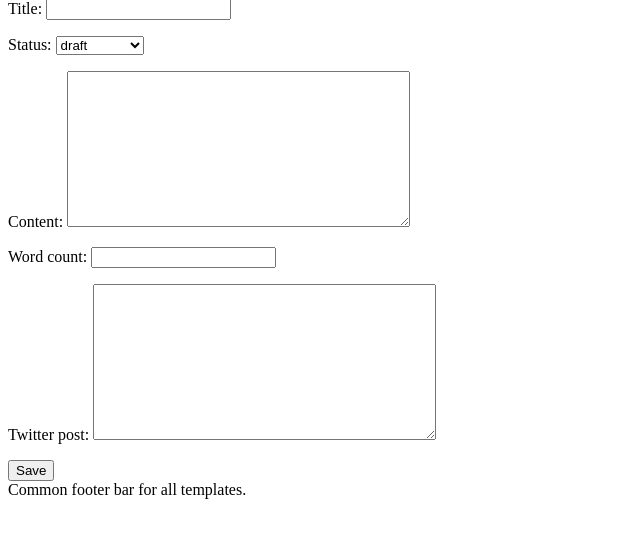
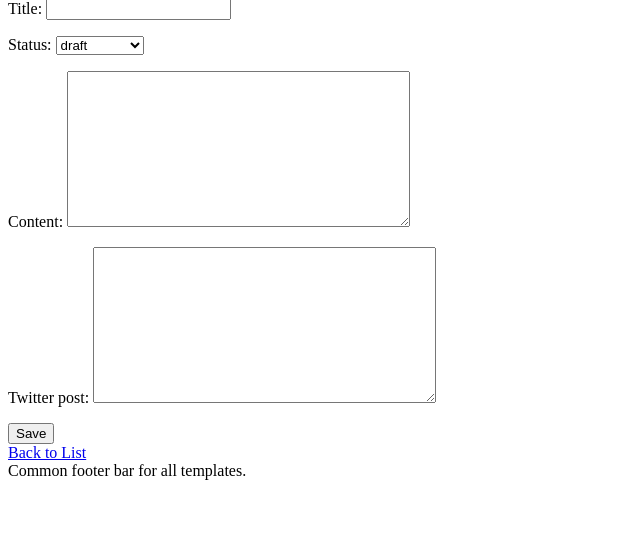
Before and after one commit to Jonikulov/Full-Stack-Django5-TailwindCSS-HTMX, a Django app: page /articles/create/ in a window 1280 px wide. Shown: the part 107-645 px from the top of the page, without its empty margins (0-640 px from the left). Run offline with Django 5.2, Linux system fonts and the light colour scheme.

Commit message:
customized views & model

```diff
--- a/8-Django-Course-Project/blog_app/forms.py
+++ b/8-Django-Course-Project/blog_app/forms.py
@@ -5,7 +5,7 @@ from blog_app.models import Article
 class _CreateArticleForm(forms.ModelForm):
     class Meta:
         model = Article
-        fields = ("title", "status", "content", "word_count", "twitter_post")
+        fields = ("title", "status", "content", "twitter_post")  # "word_count"
 
 
 class CreateArticleForm(forms.Form):
@@ -17,5 +17,5 @@ class CreateArticleForm(forms.Form):
     title = forms.CharField(max_length=100)
     status = forms.ChoiceField(choices=ARTICLE_STATUSES)
     content = forms.CharField(widget=forms.Textarea)
-    word_count = forms.IntegerField()
+    # word_count = forms.IntegerField()
     twitter_post = forms.CharField(widget=forms.Textarea, required=False)
--- a/8-Django-Course-Project/blog_app/models.py
+++ b/8-Django-Course-Project/blog_app/models.py
@@ -1,3 +1,5 @@
+import re
+
 from django.db import models
 from django.contrib.auth.models import AbstractUser
 
@@ -15,7 +17,7 @@ class UserProfile(AbstractUser):
 class Article(models.Model):
     title = models.CharField(max_length=100)
     content = models.TextField(blank=True, default="")
-    word_count = models.IntegerField()
+    word_count = models.IntegerField(blank=True, default="")
     twitter_post = models.TextField(blank=True, default="")
     status = models.CharField(
         max_length=20,
@@ -26,3 +28,8 @@ class Article(models.Model):
     created_at = models.DateTimeField(auto_now_add=True)
     # auto_now - executes on every UPDATE, every save/update
     updated_at = models.DateTimeField(auto_now=True)
+
+    def save(self, *args, **kwargs):
+        text = re.sub(r"<[^>]*>", "", self.content).replace("&nbsp;", " ")
+        self.word_count = len(re.findall(r"\b\w+\b", text))
+        super().save(*args, **kwargs)
--- a/8-Django-Course-Project/blog_app/views.py
+++ b/8-Django-Course-Project/blog_app/views.py
@@ -26,7 +26,7 @@ def create_article(request: HttpRequest) -> HttpResponse:
                 title = form_data["title"],
                 status = form_data["status"],
                 content = form_data["content"],
-                word_count = form_data["word_count"],
+                # word_count = form_data["word_count"],
                 twitter_post = form_data["twitter_post"],
             )
             new_article.save()
@@ -46,14 +46,14 @@ class ArticlesListView(ListView):
 class ArticleCreateView(CreateView):
     template_name = "blog_app/article_create.html"
     model = Article
-    fields = ["title", "status", "content", "word_count", "twitter_post"]
+    fields = ["title", "status", "content", "twitter_post"]
     success_url = reverse_lazy("home")
 
 
 class ArticleUpdateView(UpdateView):
     template_name = "blog_app/article_update.html"
     model = Article
-    fields = ["title", "status", "content", "word_count", "twitter_post"]
+    fields = ["title", "status", "content", "twitter_post"]
     success_url = reverse_lazy("home")
     context_object_name = "article"
 
@@ -61,6 +61,6 @@ class ArticleUpdateView(UpdateView):
 class ArticleDeleteView(DeleteView):
     template_name = "blog_app/article_delete.html"
     model = Article
-    fields = ["title", "status", "content", "word_count", "twitter_post"]
+    fields = ["title", "status", "content", "twitter_post"]
     success_url = reverse_lazy("home")
     context_object_name = "article"
--- a/8-Django-Course-Project/templates/blog_app/article_create.html
+++ b/8-Django-Course-Project/templates/blog_app/article_create.html
@@ -7,4 +7,6 @@
     {{ form.as_p }}
     <button type="submit">Save</button>
   </form>
+
+  <a href="{% url 'home' %}">Back to List</a>
 {% endblock content %}
--- a/8-Django-Course-Project/templates/blog_app/article_delete.html
+++ b/8-Django-Course-Project/templates/blog_app/article_delete.html
@@ -7,4 +7,6 @@
     {% csrf_token %}
     <button type="submit">Delete</button>
   </form>
+
+  <a href="{% url 'home' %}">No, take me back</a>
 {% endblock content %}
--- a/8-Django-Course-Project/templates/blog_app/article_update.html
+++ b/8-Django-Course-Project/templates/blog_app/article_update.html
@@ -2,9 +2,14 @@
 
 {% block content %}
   <h1>Edit Article</h1>
+  <p>{{ article.word_count }} word{{  article.word_count | pluralize }}. </p>
+  <p>Last edited on {{ article.updated_at | date:"jS F, Y" }}</p>
   <form method="POST">
     {% csrf_token %}
     {{ form.as_p }}
     <button type="submit">Save</button>
   </form>
+
+  <a href="{% url 'home' %}">Back to List</a>
+  <a href="{% url 'delete_article' pk=article.id %}">Delete the article</a>
 {% endblock content %}
```
Also changed, not shown: 8-Django-Course-Project/templates/blog_app/home.html (+12 -5 lines).
